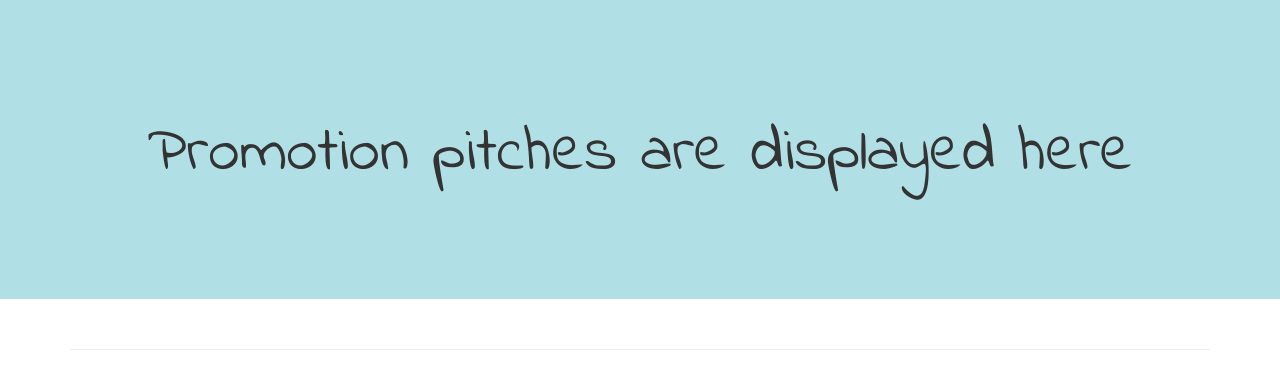
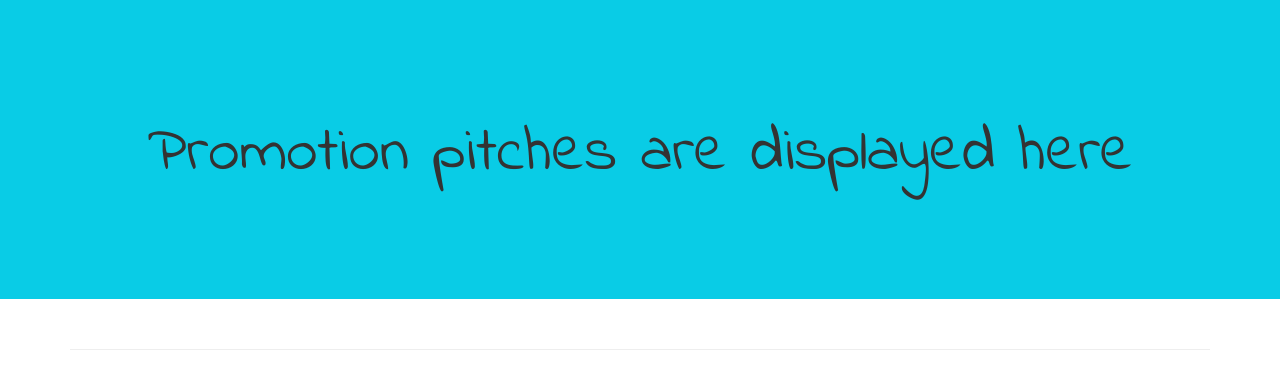
Before and after one commit to Fridah-Alwanga/Pitch, a Python web app: template app/templates/promotion_pitches.html in a window 1280 px wide. Shown: the part 74-463 px from the top of the page. Run offline with Jinja, Linux system fonts and the light colour scheme; the template is opened without the code that fills it, so the values that code supplies are empty; some libraries are stand-ins or nearby versions; some web fonts are replaced.

Commit message:
add style in promotion

```diff
--- a/app/email.py
+++ b/app/email.py
@@ -1,6 +1,6 @@
 from flask_mail import Message
 from flask import render_template
-# from . import mail
+from . import mail
 import smtplib
 
 def mail_message(subject,template,to,**kwargs):
--- a/app/templates/promotion_pitches.html
+++ b/app/templates/promotion_pitches.html
@@ -3,7 +3,7 @@
 
 {%block content%}
 <link href="https://fonts.googleapis.com/css?family=Indie+Flower|Ranga" rel="stylesheet">
-<div class="jumbotron text-center" style="background-color: powderblue; padding: 100px 25px; font-family: 'Indie Flower', cursive;">
+<div class="jumbotron text-center" style="background-color: rgb(9, 204, 230); padding: 100px 25px; font-family: 'Indie Flower', cursive;">
     <h1>Promotion pitches are displayed here</h1>
 </div>
 <div class="container" style="font-family: 'Indie+Flower', cursive;">
```
